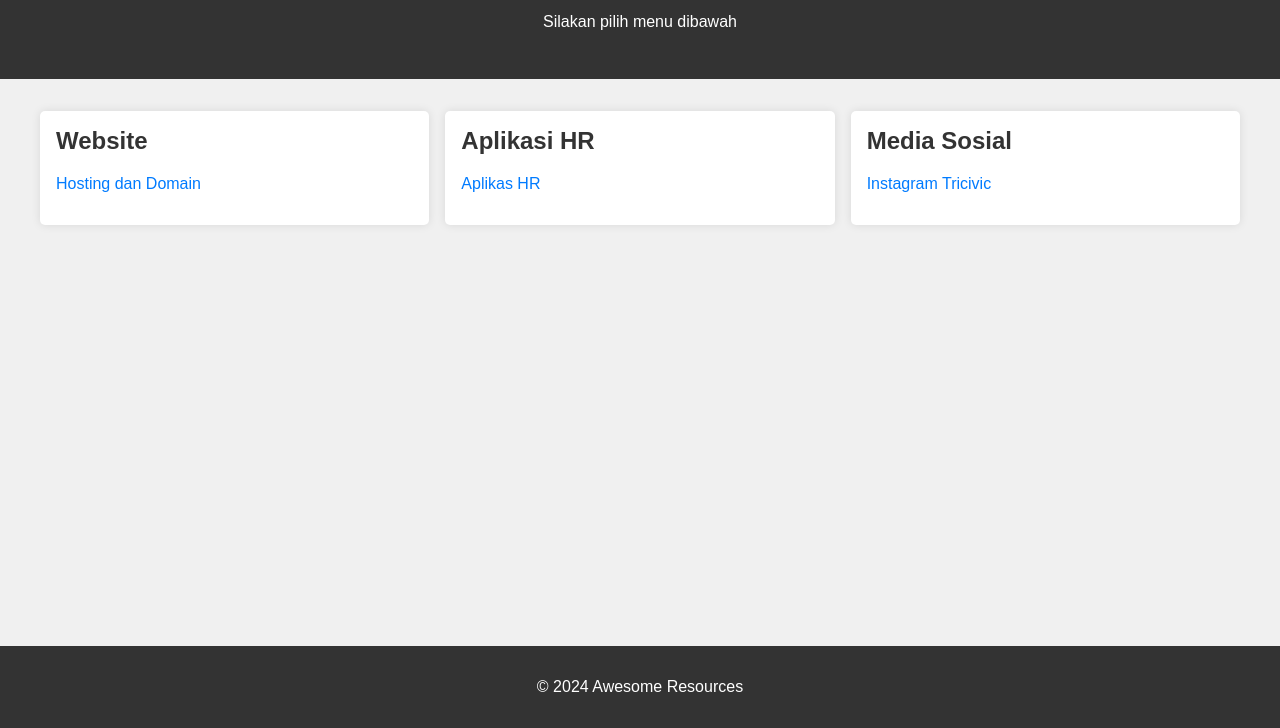
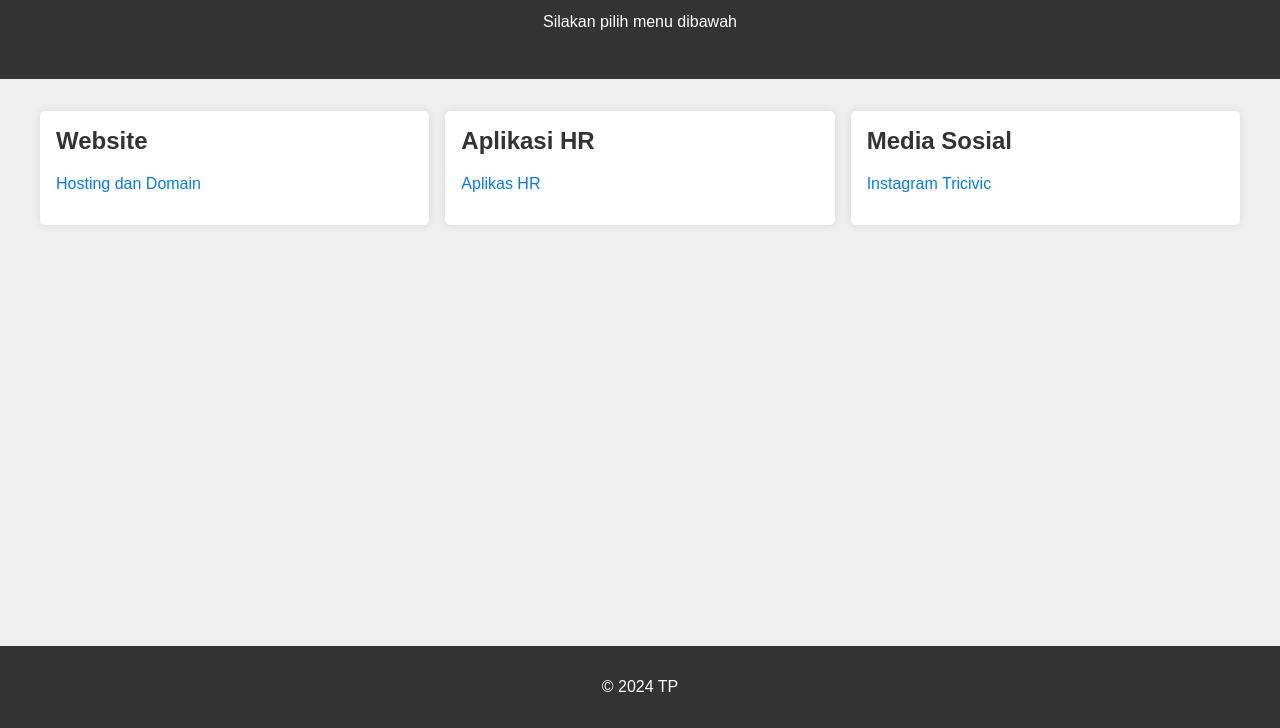
Before and after one commit to idnetri/idnetri.github.io, a plain HTML site: page index.html in a window 1280 px wide. Shown: the part 72-800 px from the top of the page. Drawn offline with Linux system fonts and the light colour scheme.

Commit message:
Update index.html

```diff
--- a/index.html
+++ b/index.html
@@ -40,7 +40,7 @@
     </main>
 
     <footer>
-        <p>&copy; 2024 Awesome Resources</p>
+        <p>&copy; 2024 TP</p>
     </footer>
 </body>
 </html>
```
